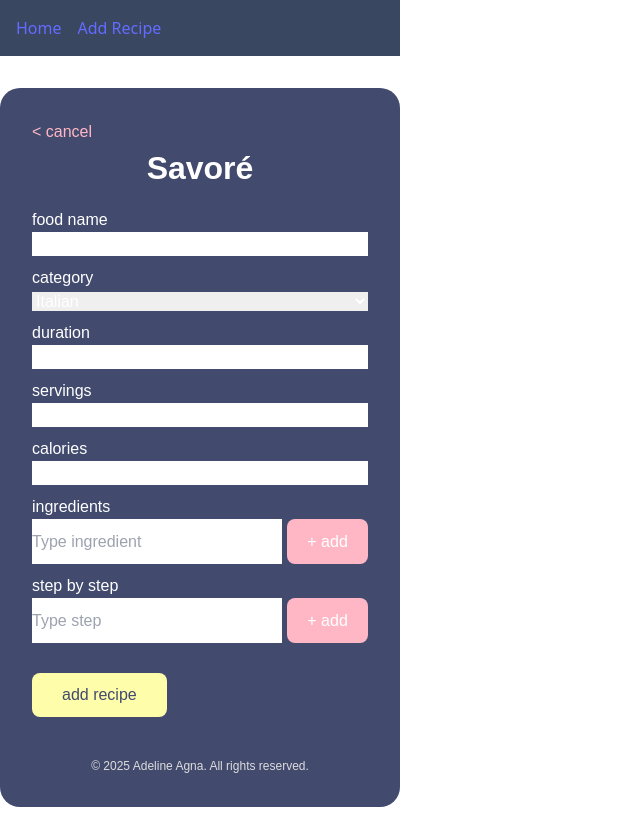
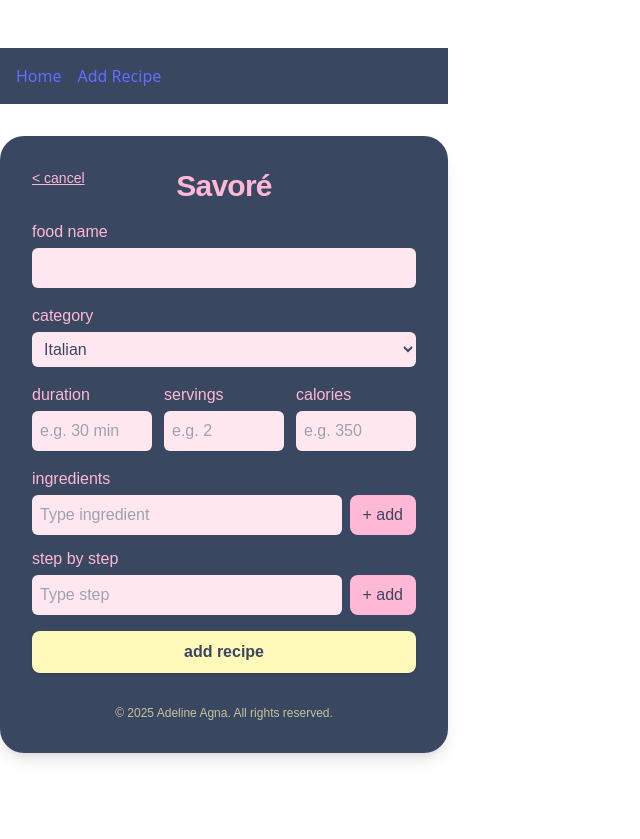
Before and after one commit to ddellicioso/Recipe-app, a React (Vite) app in the folder client/: page /add-recipe in a window 1280 px wide. Shown: the whole page, without its empty margins (0-640 px from the left). After the commit the page ends 800 px from the top, so only its background shows below. Built offline with nearby package versions, Linux system fonts and the light colour scheme.

Commit message:
add AddRecipePage form and POST logic

```diff
--- a/client/src/pages/AddRecipePage.jsx
+++ b/client/src/pages/AddRecipePage.jsx
@@ -49,8 +49,8 @@ const AddRecipePage = () => {
       duration: form.duration,
       servings: form.servings,
       calories: form.calories,
-      ingredients,
-      steps,
+      ingredients: ingredients.join(', '),
+      instructions: steps.join('\n'),
     };
 
     try {
@@ -64,79 +64,107 @@ const AddRecipePage = () => {
       });
       const data = await res.json();
       if (!res.ok) throw new Error(data.message);
-      setMessage("Recipe added!");
-      // Optionally clear form
+      setMessage("Recipe added! 🎉");
+      // Optionally clear form here
     } catch (err) {
       setMessage(err.message);
     }
   };
 
   return (
-    <div style={{
-      background: "#424a6e",
-      color: "white",
-      padding: "2rem",
-      borderRadius: "20px",
-      maxWidth: 400,
-      margin: "2rem auto",
-      fontFamily: "Nunito, sans-serif"
-    }}>
-      <a href="#" style={{ color: "#ffb7c5" }}>&lt; cancel</a>
-      <h2 style={{ textAlign: "center", marginBottom: "1rem", fontWeight: "700", fontSize: "2rem" }}>Savoré</h2>
-      <form onSubmit={handleSubmit}>
-        <label>food name</label>
-        <input name="foodName" value={form.foodName} onChange={handleChange} style={{ width: "100%", marginBottom: 10 }} />
-
-        <label>category</label>
-        <select name="category" value={form.category} onChange={handleChange} style={{ width: "100%", marginBottom: 10 }}>
+    <div className="bg-navy text-pastelPink p-8 rounded-3xl max-w-md mx-auto mt-8 font-nunito shadow-lg relative">
+      <a href="#" className="absolute left-8 top-8 text-pastelPink underline hover:text-pastelAccent text-sm">&lt; cancel</a>
+      <h2 className="text-center mb-4 font-extrabold text-3xl tracking-tight text-pastelPink">Savoré</h2>
+      <form onSubmit={handleSubmit} className="space-y-3">
+        <div>
+          <label className="block mb-1">food name</label>
+          <input
+            name="foodName"
+            value={form.foodName}
+            onChange={handleChange}
+            className="w-full rounded-md p-2 bg-pastelAccent text-navy mb-1 focus:outline-none"
+          />
+        </div>
+        <div>
+          <label className="block mb-1">category</label>
+          <select
+            name="category"
+            value={form.category}
+            onChange={handleChange}
+            className="w-full rounded-md p-2 bg-pastelAccent text-navy mb-1 focus:outline-none"
+          >
             {CATEGORIES.map((cat) => (
               <option key={cat} value={cat}>{cat}</option>
             ))}
           </select>
-
-        <label>duration</label>
-        <input name="duration" value={form.duration} onChange={handleChange} style={{ width: "100%", marginBottom: 10 }} />
-
-        <label>servings</label>
-        <input name="servings" value={form.servings} onChange={handleChange} style={{ width: "100%", marginBottom: 10 }} />
-
-        <label>calories</label>
-        <input name="calories" value={form.calories} onChange={handleChange} style={{ width: "100%", marginBottom: 10 }} />
-
-        <label>ingredients</label>
-        <div style={{ display: "flex", marginBottom: 10 }}>
+        </div>
+        <div className="flex gap-3">
+          <div className="flex-1">
+            <label className="block mb-1">duration</label>
+            <input name="duration" value={form.duration} onChange={handleChange}
+              className="w-full rounded-md p-2 bg-pastelAccent text-navy mb-1 focus:outline-none"
+              placeholder="e.g. 30 min"
+            />
+          </div>
+          <div className="flex-1">
+            <label className="block mb-1">servings</label>
+            <input name="servings" value={form.servings} onChange={handleChange}
+              className="w-full rounded-md p-2 bg-pastelAccent text-navy mb-1 focus:outline-none"
+              placeholder="e.g. 2"
+            />
+          </div>
+          <div className="flex-1">
+            <label className="block mb-1">calories</label>
+            <input name="calories" value={form.calories} onChange={handleChange}
+              className="w-full rounded-md p-2 bg-pastelAccent text-navy mb-1 focus:outline-none"
+              placeholder="e.g. 350"
+            />
+          </div>
+        </div>
+        <div>
+          <label className="block mb-1">ingredients</label>
+          <div className="flex mb-1">
             <input
               name="ingredientInput"
               value={form.ingredientInput}
               onChange={handleChange}
-            style={{ flex: 1 }}
+              className="flex-1 rounded-md p-2 bg-pastelAccent text-navy focus:outline-none"
               placeholder="Type ingredient"
             />
-          <button type="button" onClick={addIngredient} style={{ marginLeft: 5, background: "#ffb7c5" }}>+ add</button>
+            <button type="button" onClick={addIngredient}
+              className="ml-2 px-3 py-1 rounded-lg bg-pastelPink text-navy hover:bg-pastelAccent transition"
+            >+ add</button>
           </div>
-        <ul>
+          <ul className="list-disc list-inside text-xs text-pastelYellow">
             {ingredients.map((ing, i) => <li key={i}>{ing}</li>)}
           </ul>
-
-        <label>step by step</label>
-        <div style={{ display: "flex", marginBottom: 10 }}>
+        </div>
+        <div>
+          <label className="block mb-1">step by step</label>
+          <div className="flex mb-1">
             <input
               name="stepInput"
               value={form.stepInput}
               onChange={handleChange}
-            style={{ flex: 1 }}
+              className="flex-1 rounded-md p-2 bg-pastelAccent text-navy focus:outline-none"
               placeholder="Type step"
             />
-          <button type="button" onClick={addStep} style={{ marginLeft: 5, background: "#ffb7c5" }}>+ add</button>
+            <button type="button" onClick={addStep}
+              className="ml-2 px-3 py-1 rounded-lg bg-pastelPink text-navy hover:bg-pastelAccent transition"
+            >+ add</button>
           </div>
-        <ol>
+          <ol className="list-decimal list-inside text-xs text-pastelYellow">
             {steps.map((step, i) => <li key={i}>{step}</li>)}
           </ol>
-
-        <button type="submit" style={{ marginTop: 20, background: "#fefeaa", color: "#424a6e", border: "none", padding: "10px 30px", borderRadius: "8px" }}>add recipe</button>
+        </div>
+        <button type="submit"
+          className="mt-2 w-full py-2 rounded-lg bg-pastelYellow text-navy font-bold shadow hover:bg-pastelPink transition"
+        >
+          add recipe
+        </button>
       </form>
-      <div style={{ color: "#fffaa0", marginTop: 10 }}>{message}</div>
-      <footer style={{ fontSize: 12, color: "#ddd", marginTop: 40, textAlign: "center" }}>
+      <div className="text-pastelYellow mt-3">{message}</div>
+      <footer className="text-xs text-pastelYellow mt-8 text-center opacity-70">
         © 2025 Adeline Agna. All rights reserved.
       </footer>
     </div>
```
Lines whose indentation alone changed are shown as unchanged.
